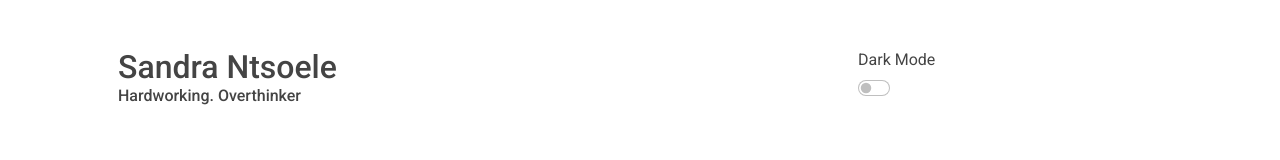
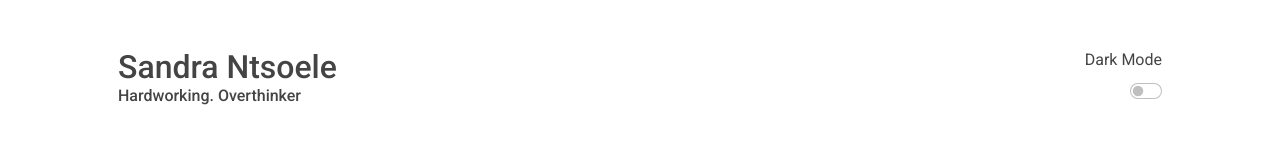
Before and after one commit to sandra-ntsoele/portfolio, a React (Create React App) app: page / in a window 1280 px wide. Shown: the top 160 px of the page. Built offline with nearby package versions, Linux system fonts and the light colour scheme.

Commit message:
align dark mode button to the right

```diff
--- a/src/components/Header.js
+++ b/src/components/Header.js
@@ -7,8 +7,8 @@ function Header () {
             <span className="fs-6">Hardworking. Overthinker</span>
          </h2>
          <div className="form-check form-switch col-4 d-grid">
-            <span className="fs-6 d-none d-md-block">Dark Mode</span>
-            <input className="form-check-input m-0" type="checkbox" role="switch" id="flexSwitchCheckDefault"/>
+            <span className="fs-6 d-none d-md-block text-end">Dark Mode</span>
+            <input className="form-check-input ms-auto" type="checkbox" role="switch" id="flexSwitchCheckDefault"/>
             <label className="form-check-label" htmlFor="flexSwitchCheckDefault"></label>
          </div>
 
```
